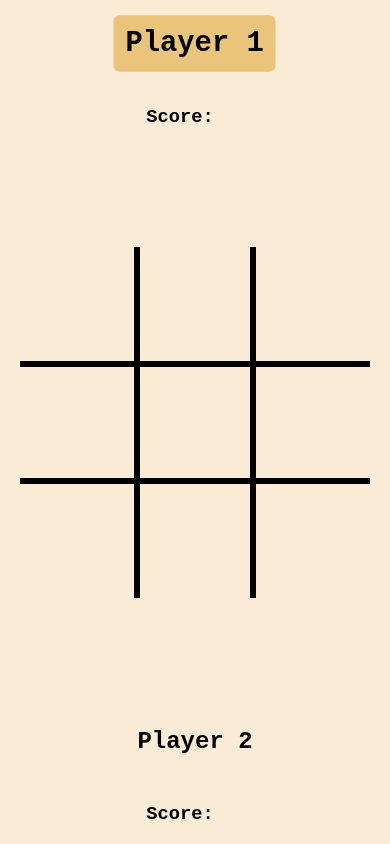
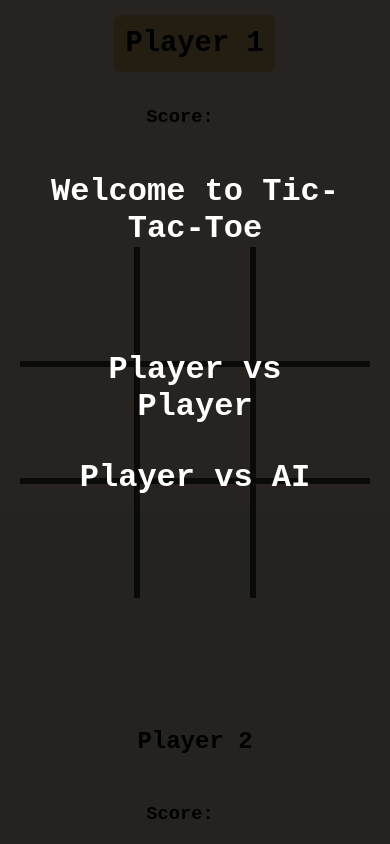
Before and after one commit to anon8683/tic-tac-toe, a website: page index.html in a window 390 px wide. Drawn offline with Linux system fonts and the light colour scheme.

Commit message:
transition for onload overlay and round winner

```diff
--- a/index.html
+++ b/index.html
@@ -10,6 +10,15 @@
 	</head>
 	<body>
 		<main>
+			<div id="overlay">
+				<div id="initiate">
+					<h1 id="welcome">Welcome to Tic-Tac-Toe</h1>
+					<div>
+						<h1 class="choice" id="pvp">Player vs Player</h1>
+						<h1 class="choice" id="pve">Player vs AI</h1>
+					</div>
+				</div>
+			</div>
 			<section class="" id="player1">
 				<h2 class="active" id="p1">Player 1</h2>
 				<div class="score">
@@ -19,7 +28,7 @@
 			</section>
 			<section class="" id="board">
 				<div id="roundWinner">
-					<h1 id="gameWinner">Player 1 won that round</h1>
+					<h1 id="gameWinner"></h1>
 				</div>
 				<div id="game">
 					<p class="cell" id="0"></p>
--- a/javascript.js
+++ b/javascript.js
@@ -1,7 +1,9 @@
+/* eslint-disable no-undef */
 /* eslint-disable no-plusplus */
 const { log } = console;
 const announceWinner = document.getElementById("gameWinner");
 const cells = document.querySelectorAll(".cell");
+let pve = false;
 let player1score = 0;
 let player2score = 0;
 function factoryPlayer(name, number) {
@@ -14,6 +16,7 @@ function factoryPlayer(name, number) {
 const player1 = factoryPlayer("Player", 1);
 const player2 = factoryPlayer("Player", 2);
 let turn = "x";
+const ai = false;
 
 const gameBoard = (() => {
 	const board = ["", "", "", "", "", "", "", "", ""];
@@ -50,7 +53,8 @@ function displayResults(roundWinner) {
 	const p2 = document.getElementById("p2score");
 	const winner = roundWinner;
 	setTimeout(() => {
-		document.getElementById("roundWinner").style.display = "block";
+		document.getElementById("roundWinner").style.opacity = 100;
+		document.getElementById("roundWinner").style.visibility = "visible";
 	}, 250);
 
 	if (winner === "x") {
@@ -69,8 +73,9 @@ function displayResults(roundWinner) {
 
 	setTimeout(() => {
 		resetGame();
-		document.getElementById("roundWinner").style.display = "none";
-	}, 3000);
+		document.getElementById("roundWinner").style.opacity = 0;
+		document.getElementById("roundWinner").style.visibility = "hidden";
+	}, 1500);
 }
 log(gameBoard.board);
 function checkWinner() {
@@ -125,7 +130,7 @@ function checkWinner() {
 // When a cell is clicked update the corresponding array index
 const cell = document.querySelectorAll(".cell");
 cell.forEach((box) => {
-	box.addEventListener("click", (e) => {
+	box.addEventListener("click", () => {
 		if (gameBoard.board[+box.id] !== "") {
 			return;
 		}
@@ -147,3 +152,22 @@ cell.forEach((box) => {
 		checkWinner();
 	});
 });
+
+function closeOverlay() {
+	const overlay = document.getElementById("overlay");
+	overlay.style.opacity = 0;
+	overlay.style.visibility = "hidden";
+}
+
+const choice = document.querySelectorAll(".choice");
+choice.forEach((choices) => {
+	choices.addEventListener("click", () => {
+		if (choice.id === "pve") {
+			pve = true;
+			closeOverlay();
+			return;
+		}
+		pve = false;
+		closeOverlay();
+	});
+});
--- a/styles.css
+++ b/styles.css
@@ -32,7 +32,8 @@ main {
 
 #roundWinner {
 	position: fixed;
-	display: none;
+	opacity: 0;
+	visibility: hidden;
 	width: 100%;
 	height: 100%;
 	top: 0;
@@ -42,6 +43,21 @@ main {
 	background-color: rgba(0, 0, 0, 0.75);
 	z-index: 2;
 	transition: 1s;
+}
+
+#overlay {
+	position: fixed;
+	opacity: 100;
+	visibility: visible;
+	width: 100%;
+	height: 100%;
+	top: 0;
+	left: 0;
+	right: 0;
+	bottom: 0;
+	background-color: rgba(0, 0, 0, 0.85);
+	z-index: 2;
+	transition: 0.75s;
 }
 
 #gameWinner {
@@ -58,12 +74,47 @@ main {
 	bottom: 0;
 	left: 0;
 	right: 0;
-	text-align: center;
 	background-color: var(--lSand);
 	padding: 25px;
 	border-radius: 5px;
+	color: rgb(243, 235, 17);
+}
 
-	color: rgb(243, 235, 17);
+#initiate {
+	display: flex;
+	flex-direction: column;
+	gap: 50px;
+	width: 500px;
+	height: 500px;
+	position: absolute;
+	align-items: center;
+	margin-left: auto;
+	margin-right: auto;
+	margin-top: auto;
+	margin-bottom: auto;
+	top: 0;
+	bottom: 0;
+	left: 0;
+	right: 0;
+}
+
+#welcome,
+#pvp,
+#pve {
+	color: white;
+	text-align: center;
+	padding: 5px;
+}
+
+.choice {
+	border: 1px solid rgba(0, 0, 0, 0);
+}
+
+.choice:hover {
+	border: 1px solid white;
+	border-color: white;
+	background-color: rgb(13, 58, 96);
+	cursor: pointer;
 }
 
 #game {
@@ -80,7 +131,7 @@ main {
 
 .cell {
 	height: 12.5vw;
-	border: 3px solid black;
+	border: 3px solid rgba(0, 0, 0, 0.718);
 	display: flex;
 	justify-content: center;
 	align-items: center;
@@ -177,4 +228,8 @@ p {
 		font-size: 20vw;
 		padding-bottom: 0;
 	}
+	#initiate {
+		width: 300px;
+		height: 550px;
+	}
 }
```
